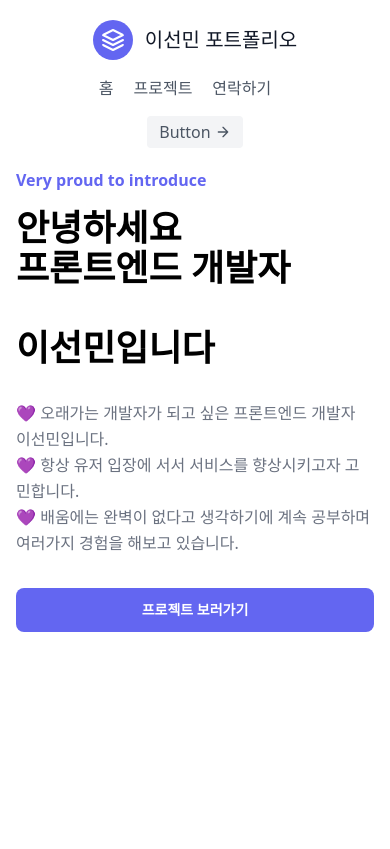
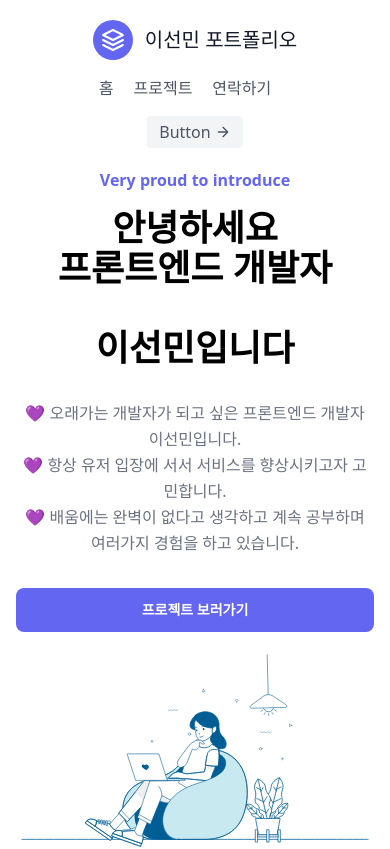
Before and after one commit to HelloHailie/portfolio, a Next.js app: page / in a window 390 px wide. Shown: the top 849 px of the page. Built offline with nearby package versions, Linux system fonts and the light colour scheme.

Commit message:
feat:메인페이지 반응형

```diff
--- a/components/animation.js
+++ b/components/home/animation.js
@@ -1,6 +1,6 @@
 import React from "react";
 import { Player } from "@lottiefiles/react-lottie-player";
-import lottieJson from "../public/workingAnimation.json";
+import lottieJson from "../../public/workingAnimation.json";
 
 export default function Animation() {
   return (
@@ -9,7 +9,7 @@ export default function Animation() {
       loop={true}
       controls={true}
       src={lottieJson}
-      style={{ height: "600px", width: "700px" }}
+      // style={{ height: "600px", width: "700px" }}
     ></Player>
   );
 }
--- a/components/main/main.js
+++ b/components/home/main.js
@@ -1,9 +1,9 @@
-import Animation from "../animation";
+import Animation from "../home/animation";
 
 export default function Main() {
   return (
     <>
-      <div className='bg-white pb-6 sm:pb-8 lg:pb-0'>
+      <div className='bg-white pb-6 sm:pb-8 lg:pb-0 flex text-center'>
         <div className='max-w-screen-2xl px-4 md:px-8 mx-auto'>
           <section className='flex flex-col lg:flex-row gap-6 sm:gap-10 md:gap-16'>
             {/* <!-- content - start --> */}
@@ -22,8 +22,8 @@ export default function Main() {
                 <br />
                 💜 항상 유저 입장에 서서 서비스를 향상시키고자 고민합니다.
                 <br />
-                💜 배움에는 완벽이 없다고 생각하기에 계속 공부하며 여러가지
-                경험을 해보고 있습니다.
+                💜 배움에는 완벽이 없다고 생각하고 계속 공부하며 여러가지 경험을
+                하고 있습니다.
                 <br />
               </p>
 
@@ -39,8 +39,8 @@ export default function Main() {
             {/* <!-- content - end --> */}
 
             {/* <!-- image - start --> */}
-            <div class='xl:w-5/12 h-48 lg:h-auto overflow-hidden '>
-              {/* <div class='lg:max-w-lg md:w-1/2 w-5/6'> */}
+            <div className='h-48 lg:h-auto flex items-center lg:max-w-2xl'>
+              {/* <div className='lg:max-w-7xl lg:w-auto md:w-1/2 w-5/6 flex items-center sm:w-1/3'> */}
               <Animation />
             </div>
             {/* <!-- image - end --> */}
--- a/pages/index.js
+++ b/pages/index.js
@@ -1,7 +1,7 @@
 import Head from "next/head";
 import Image from "next/image";
 import Layout from "../components/layout";
-import Main from "../components/main/main";
+import Main from "../components/home/main";
 
 export default function Home() {
   return (
```
